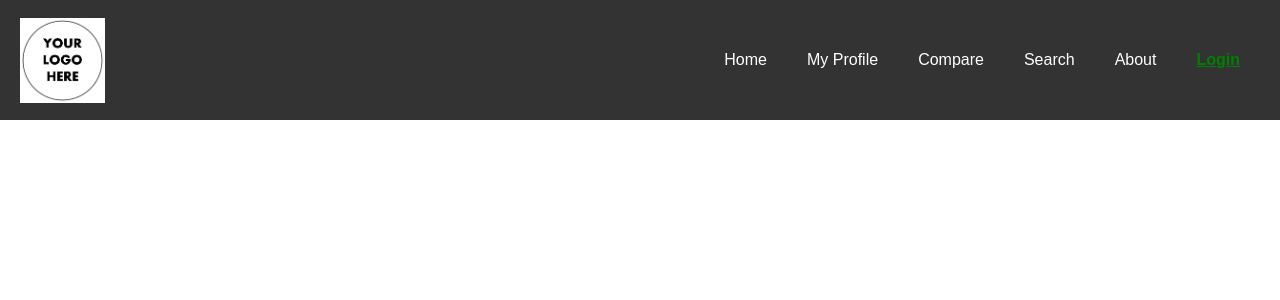
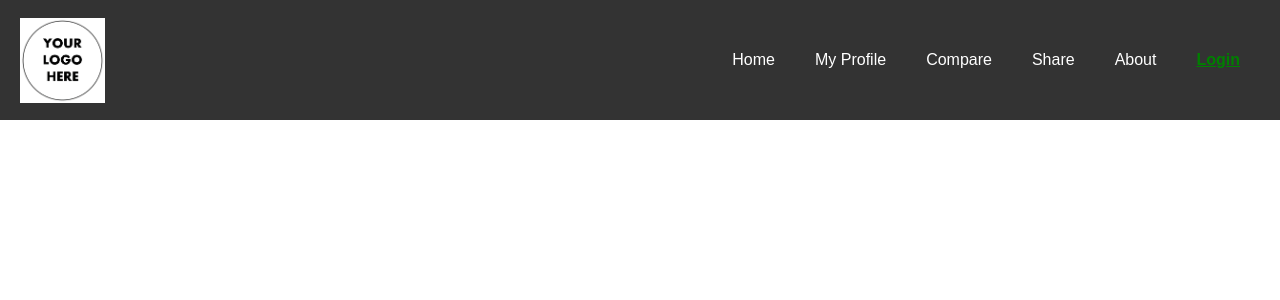
Before and after one commit to Milooooo20/CITS3403_Project-Group76, a Python web app: template local setup/app/templates/sign_in.html in a window 1280 px wide. Shown: the top 300 px of the page. Run offline with Jinja, Linux system fonts and the light colour scheme; the template is opened without the code that fills it, so the values that code supplies are empty.

Commit message:
Update sign_in.html

```diff
--- a/local setup/app/templates/sign_in.html
+++ b/local setup/app/templates/sign_in.html
@@ -82,7 +82,7 @@
             <a href="home.html">Home</a>
             <a href="profile.html">My Profile</a>
             <a href="compare.html">Compare</a>
-            <a href="search.html">Search</a>
+            <a href="share.html">Share</a>
             <a href="about.html">About</a>
             <a href="sign_in.html"  class="active">Login</a>
         </div>
```
